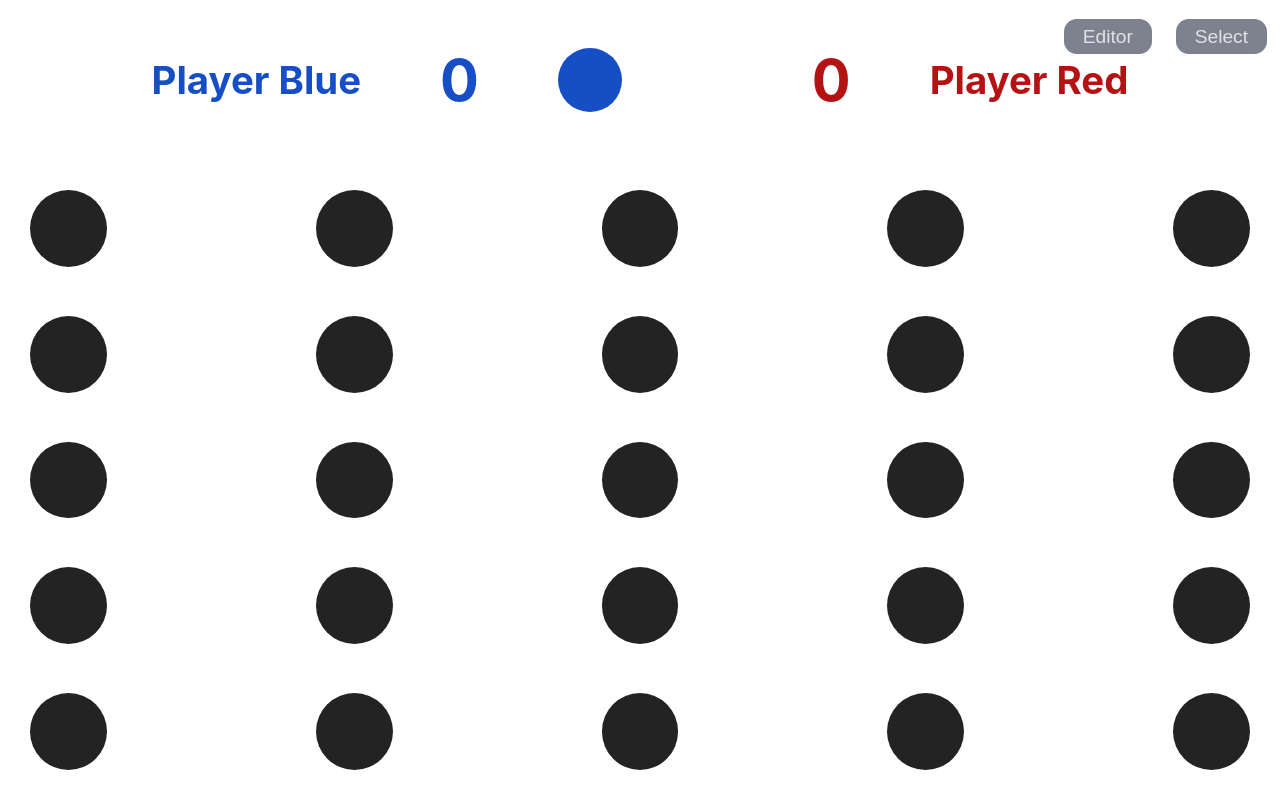
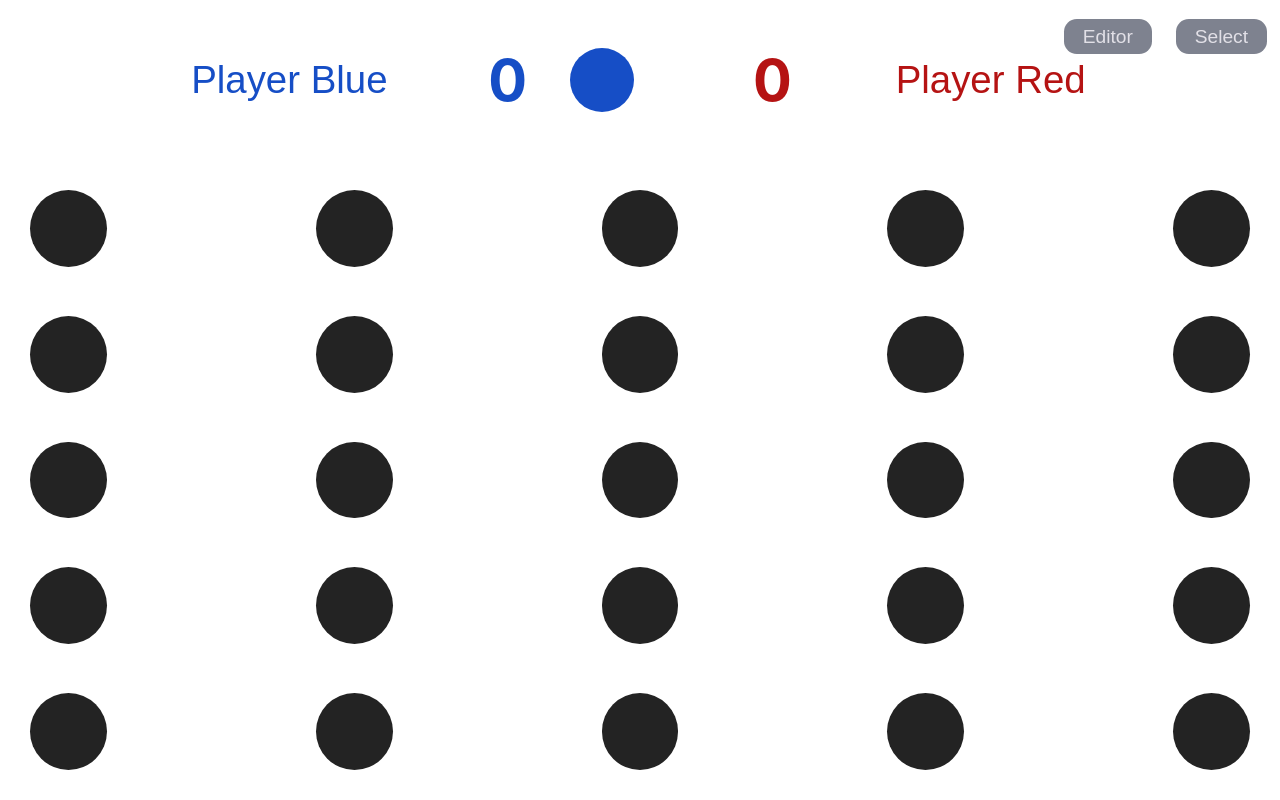
Before and after one commit to skylon07/CS-260-partner, a React (Create React App) app in the folder dots-and-boxes-react/: page / in a window 1280 px wide. Built offline with nearby package versions, Linux system fonts and the light colour scheme.

Commit message:
Implement API calls for boards/players

```diff
--- a/dots-and-boxes-react/src/App.jsx
+++ b/dots-and-boxes-react/src/App.jsx
@@ -20,6 +20,10 @@ export default function App() {
         setBoardShape(newBoardShape)
         resetGame()
     }
+
+    useEffect(() => {
+        alert("Click and edit the player names to save your progress!")
+    }, [])
 
     return <div className="App">
         <ResettableApp
@@ -52,6 +56,23 @@ function ResettableApp({resetGame, boardShape, updateBoardShape}) {
         {takePlayerTurn}
     ] = useDotsAndBoxesGameState(boardShape)
 
+    const [playerBlueName, setPlayerBlueName] = useState(null)
+    const [playerRedName, setPlayerRedName] = useState(null)
+    const onPlayerNameChange = async (player, newName) => {
+        if (player === Player.PLAYER_BLUE) {
+            setPlayerBlueName(newName)
+        } else {
+            setPlayerRedName(newName)
+        }
+    }
+    const playerNames = {}
+    if (playerBlueName !== null) {
+        playerNames.playerBlueName = playerBlueName
+    }
+    if (playerRedName !== null) {
+        playerNames.playerRedName = playerRedName
+    }
+
     const {
         [Player.PLAYER_BLUE]: playerBluePoints,
         [Player.PLAYER_RED]: playerRedPoints,
@@ -61,6 +82,18 @@ function ResettableApp({resetGame, boardShape, updateBoardShape}) {
         Player.PLAYER_RED : null
 
     const showPlayerTurn = !gameFinished
+
+    useEffect(() => {
+        if (gameFinished) {
+            if (winningPlayer === Player.PLAYER_BLUE && playerBlueName !== null) {
+                axios.put(`/api/players/win/${playerBlueName}`)
+                axios.put(`/api/players/lose/${playerRedName}`)
+            } else if (winningPlayer === Player.PLAYER_RED && playerRedName !== null) {
+                axios.put(`/api/players/win/${playerRedName}`)
+                axios.put(`/api/players/lose/${playerBlueName}`)
+            }
+        }
+    }, [gameFinished, winningPlayer, playerBlueName, playerRedName])
 
     return <div className="ResettableApp">
         {renderGameOver(gameFinished, winningPlayer, resetGame)}
@@ -80,8 +113,10 @@ function ResettableApp({resetGame, boardShape, updateBoardShape}) {
         {boardSelectorElem}
         <InfoBar
             currPlayer={showPlayerTurn && currPlayerTurn}
+            {...playerNames}
             playerBlueScore={playerBluePoints}
             playerRedScore={playerRedPoints}
+            onPlayerNameChange={onPlayerNameChange}
         />
         <Board
             boardShape={boardShape}
@@ -242,7 +277,10 @@ function useEditor(updateBoardShape) {
     } else if (editorNavState === 3) {
         const submitNewBoardShape = async () => {
             try {
-                await axios.post('/api/boards', selectedBoardShape.asArray())
+                await axios.post('/api/boards', {board: selectedBoardShape.asArray()})
+                // DEBUG
+                console.log("POST /api/boards success")
+                console.log(selectedBoardShape.asArray())
             } catch (error) {
                 console.error(`Error when posting board: ${error}`)
             }
@@ -290,10 +328,17 @@ function useBoardSelector(updateBoardShape) {
         if (boardSelectorNavState === 1) {
             const asyncCallback = async () => {
                 const response = await axios.get('/api/boards')
-                const boardShapes = response.map((responseBoard) => {
+                // DEBUG
+                console.log("GET /api/boards")
+                console.log(response.data)
+                const boardShapes = response.data.map((responseBoard) => {
                     const boardArray = responseBoard.board
+                    if (boardArray.length === 0) {
+                        return null
+                    } else {
                         return FillArray.fromArray(boardArray)
-                })
+                    }
+                }).filter((item) => item !== null)
                 setAvailableBoardShapes(boardShapes)
             }
             asyncCallback()
@@ -314,6 +359,9 @@ function useBoardSelector(updateBoardShape) {
             setBoardSelectorNavState(0)
         }
 
+        if (availableBoardShapes === null) {
+            return [activateBoardSelector, null]
+        } else {
             const boardElems = availableBoardShapes.map((boardShape, boardShapeIdx) => {
                 const squareRows = boardShape.mapRows((row, rowIdx) => {
                     const squareElems = row.map((filled, colIdx) => {
@@ -352,6 +400,7 @@ function useBoardSelector(updateBoardShape) {
                     </div>
                 </div>
             ]
+        }
     } else if (boardSelectorNavState === 2) {
         const submitNewBoardShape = () => {
             updateBoardShape(selectedBoardShape)
--- a/dots-and-boxes-react/src/InfoBar.css
+++ b/dots-and-boxes-react/src/InfoBar.css
@@ -12,6 +12,9 @@
 
 .InfoBar-Player {
     font-size: 3vw;
+    width: 30%;
+    border: none;
+    text-align: center;
 }
 .InfoBar-Player.player-blue {
     color: var(--color-blue-player-box);
--- a/dots-and-boxes-react/src/InfoBar.jsx
+++ b/dots-and-boxes-react/src/InfoBar.jsx
@@ -1,3 +1,5 @@
+import { useRef } from 'react'
+
 import { Player } from './gamestate'
 
 import './InfoBar.css'
@@ -7,18 +9,51 @@ import './InfoBar.css'
  *      currPlayer: string,
  *      playerBlueScore: number,
  *      playerRedScore: number,
+ *      onPlayerNameChange: function,
  * }} props
  */
-export default function InfoBar({currPlayer, playerBlueScore, playerRedScore}) {
+export default function InfoBar({currPlayer, playerBlueScore, playerRedScore, onPlayerNameChange}) {
     const blueTurnClass = currPlayer === Player.PLAYER_BLUE ? "active" : ""
     const redTurnClass = currPlayer === Player.PLAYER_RED ? "active" : ""
 
+    const blueNameRef = useRef("Player Blue")
+    const redNameRef = useRef("Player Red")
+
+    const onBlueNameChange = (event) => {
+        if (typeof onPlayerNameChange === "function") {
+            const newName = event.target.value
+            const didChange = blueNameRef.current !== newName
+            if (didChange) {
+                onPlayerNameChange(Player.PLAYER_BLUE, newName)
+            }
+        }
+    }
+    const onRedNameChange = (event) => {
+        if (typeof onPlayerNameChange === "function") {
+            const newName = event.target.value
+            const didChange = redNameRef.current !== newName
+            if (didChange) {
+                onPlayerNameChange(Player.PLAYER_RED, newName)
+            }
+        }
+    }
+
     return <div className="InfoBar">
-        <h2 className="InfoBar-Player player-blue">Player Blue</h2>
+        <input
+            className="InfoBar-Player player-blue"
+            contentEditable
+            onBlur={onBlueNameChange}
+            defaultValue={blueNameRef.current}
+        />
         <h2 className="InfoBar-Score player-blue">{playerBlueScore}</h2>
         <div className={`InfoBar-Turn player-blue ${blueTurnClass}`} />
         <div className={`InfoBar-Turn player-red ${redTurnClass}`} />
         <h2 className="InfoBar-Score player-red">{playerRedScore}</h2>
-        <h2 className="InfoBar-Player player-red">Player Red</h2>
+        <input
+            className="InfoBar-Player player-red"
+            contentEditable
+            onBlur={onRedNameChange}
+            defaultValue={redNameRef.current}
+        />
     </div>
 }
```
Lines whose indentation alone changed are shown as unchanged.
